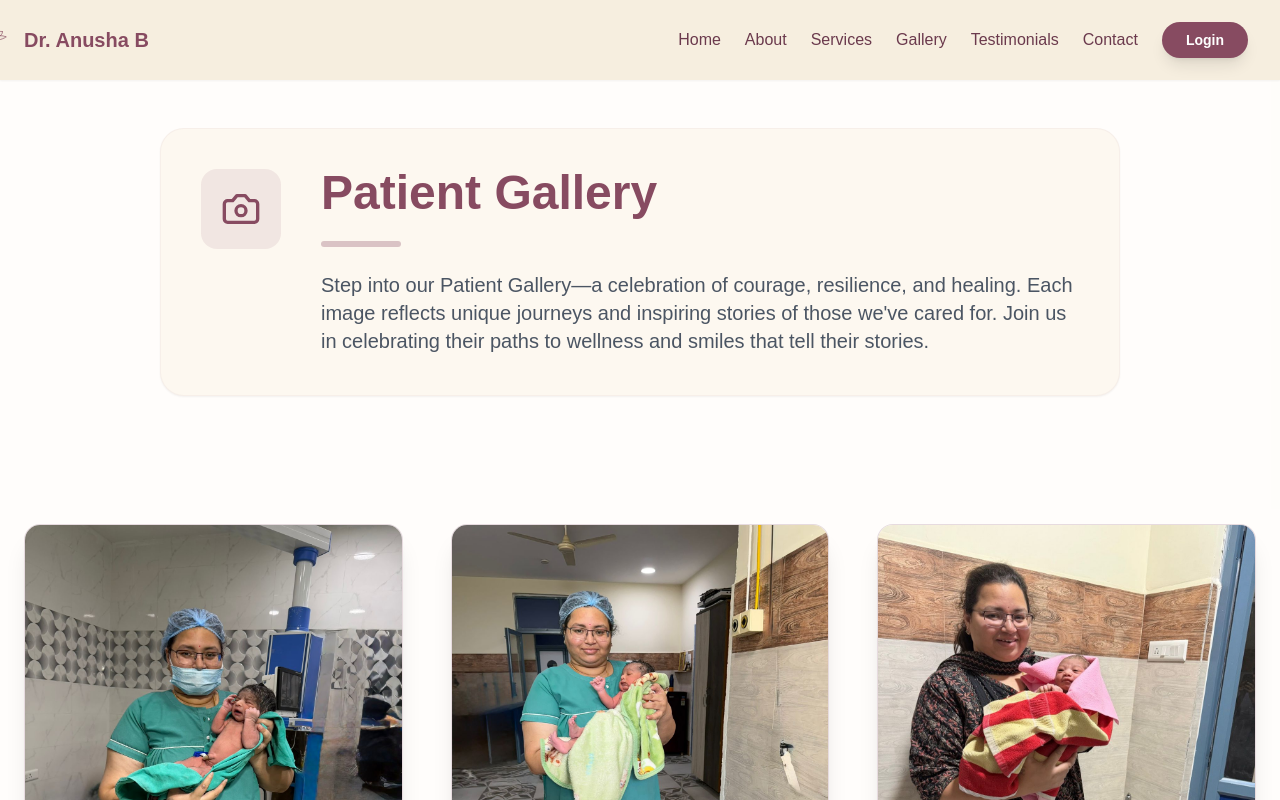
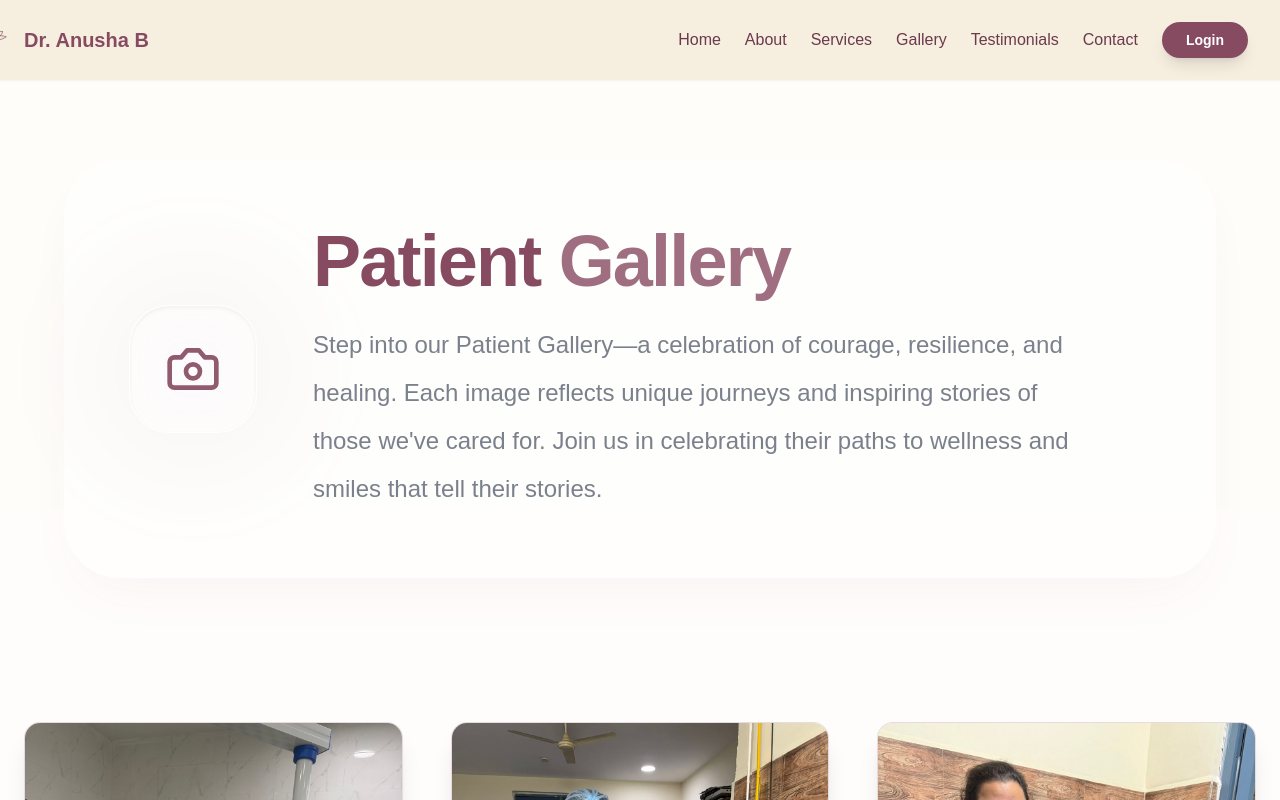
Before and after one commit to Sunil1068/dranushagynaco, a Next.js app in the folder frontend/: page /gallery in a window 1280 px wide. Shown: the top 800 px of the page. Built offline with nearby package versions, Linux system fonts and the light colour scheme.

Commit message:
Premium UI: Apple-style Patient Gallery header with glassmorphism and refined typography

```diff
--- a/frontend/src/app/gallery/page.tsx
+++ b/frontend/src/app/gallery/page.tsx
@@ -22,22 +22,27 @@ export default function GalleryPage() {
   };
 
   return (
-    <main className="min-h-screen bg-[#FDF8F0]/30">
+    <main className="min-h-screen bg-[#FDF8F0]/30 transition-colors duration-500">
       <Navbar />
 
-      {/* Hero Header Section */}
-      <section className="pt-24 pb-8 md:pt-32 md:pb-12">
-        <div className="max-w-5xl mx-auto px-4 sm:px-6 lg:px-8">
-          <div className="bg-[#FDF8F0] rounded-3xl p-6 md:p-10 shadow-sm border border-[#874B61]/5 flex flex-col md:flex-row items-center md:items-start gap-6 md:gap-10">
-            <div className="w-20 h-20 bg-[#874B61]/10 rounded-2xl flex items-center justify-center flex-shrink-0 animate-in fade-in zoom-in duration-500">
-              <Camera className="h-10 w-10 text-[#874B61]" />
+      {/* Hero Header Section - Premium Minimal UI */}
+      <section className="pt-28 pb-10 md:pt-40 md:pb-16 px-4">
+        <div className="max-w-6xl mx-auto">
+          <div className="group relative bg-white/40 backdrop-blur-md rounded-[2.5rem] md:rounded-[3.5rem] p-8 md:p-16 shadow-2xl shadow-[#874B61]/5 border border-white/40 flex flex-col md:flex-row items-center gap-8 md:gap-14 transition-all duration-700 hover:shadow-3xl hover:scale-[1.01] hover:bg-white/50">
+            {/* Glass Icon Badge */}
+            <div className="relative flex-shrink-0">
+              <div className="absolute inset-0 bg-[#874B61]/10 blur-2xl rounded-full scale-150 opacity-50 group-hover:opacity-80 transition-opacity duration-700" />
+              <div className="relative w-24 h-24 md:w-32 md:h-32 bg-white/60 backdrop-blur-xl rounded-[2rem] md:rounded-[2.5rem] flex items-center justify-center shadow-inner border border-white/80 transition-transform duration-700 group-hover:rotate-6">
+                <Camera className="h-10 w-10 md:h-14 md:w-14 text-[#874B61] opacity-90" />
+              </div>
             </div>
-            <div className="flex-1 text-center md:text-left">
-              <h1 className="text-3xl md:text-5xl font-bold text-[#874B61] mb-6 animate-in slide-in-from-left duration-500">
-                Patient <span className="text-[#874B61]">Gallery</span>
+
+            {/* Typography Content */}
+            <div className="flex-1 text-center md:text-left space-y-4 md:space-y-6">
+              <h1 className="text-4xl md:text-7xl font-bold text-[#874B61] tracking-tight leading-[1.1] animate-in slide-in-from-bottom duration-700">
+                Patient <span className="text-[#874B61]/80">Gallery</span>
               </h1>
-              <div className="w-20 h-1.5 bg-[#874B61] rounded-full mb-6 opacity-30 mx-auto md:mx-0" />
-              <p className="text-gray-600 text-lg md:text-xl font-medium leading-relaxed animate-in fade-in slide-in-from-bottom duration-700 delay-200">
+              <p className="text-gray-500/90 text-lg md:text-2xl font-light leading-relaxed md:leading-loose max-w-3xl animate-in fade-in slide-in-from-bottom duration-1000 delay-300">
                 Step into our Patient Gallery—a celebration of courage, resilience, and healing. Each image reflects unique journeys and inspiring stories of those we&apos;ve cared for. Join us in celebrating their paths to wellness and smiles that tell their stories.
               </p>
             </div>
```
